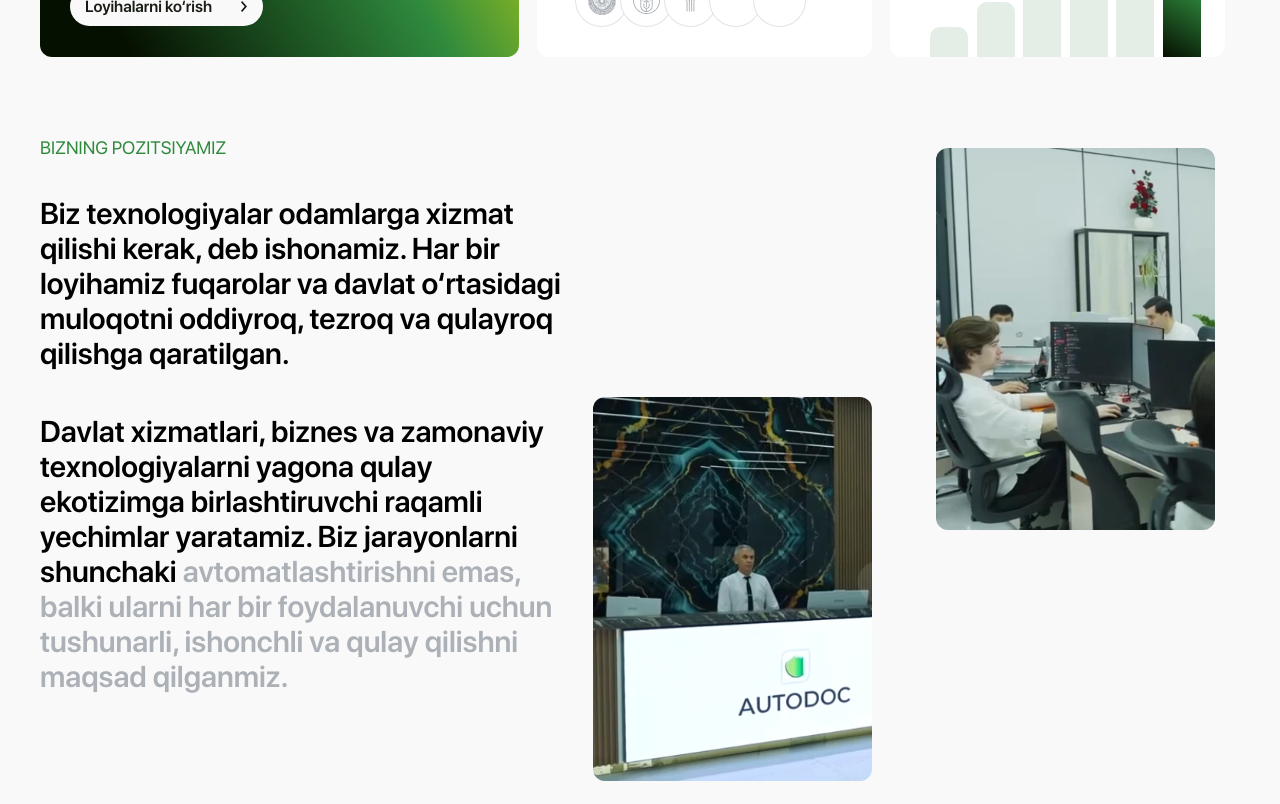
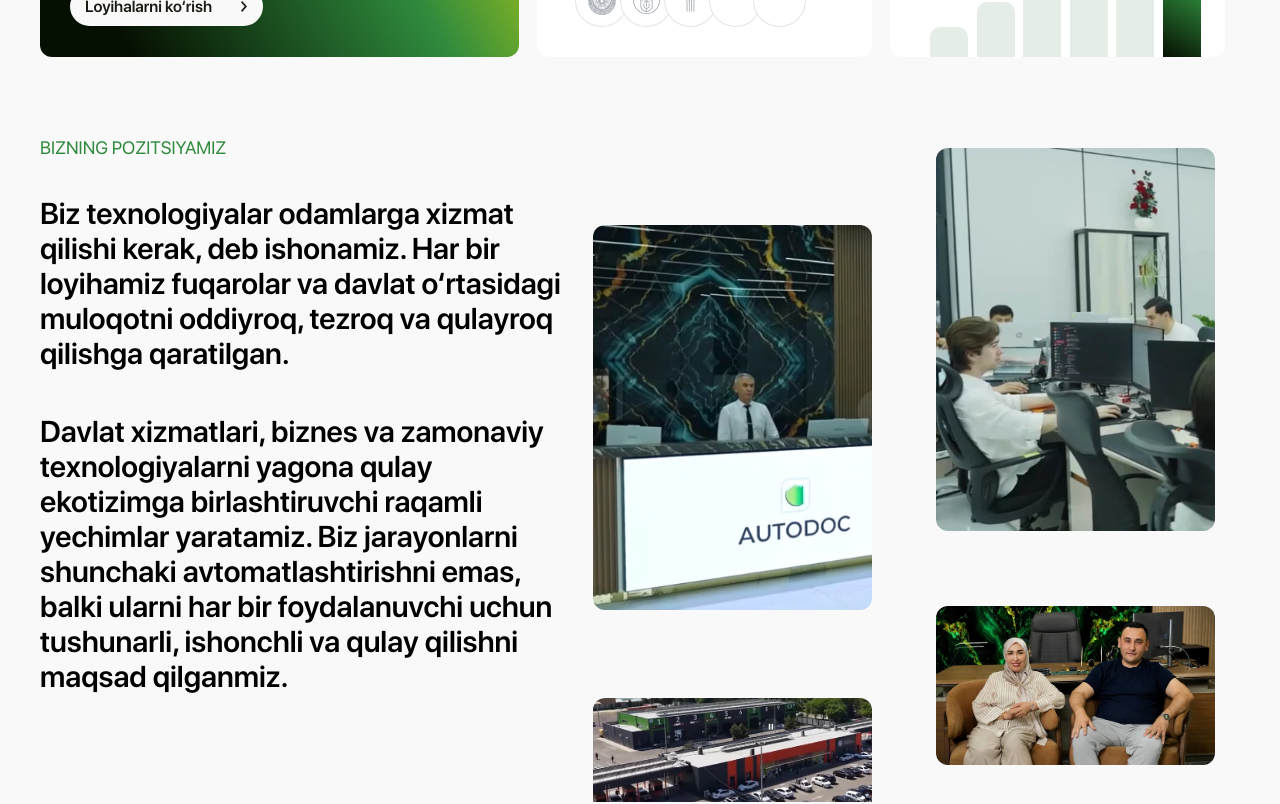
Before and after one commit to ibrohim-developer/autodoc-landing, a Next.js app: page /uz in a window 1280 px wide. Shown: the part 1360-2164 px from the top of the page. Built offline with nearby package versions, Linux system fonts and the light colour scheme; no server answers.

Commit message:
Revert "Pin the Position section while its photo gallery scrolls"
Reverting for now; the section goes back to its static layout.

Co-Authored-By: Claude Opus 5.5 <noreply@anthropic.com>
Claude-Session: https://claude.ai/code/session_01A5z5EmE46u3Z6cr4Pj3QFF

```diff
--- a/src/components/sections/Position.tsx
+++ b/src/components/sections/Position.tsx
@@ -4,8 +4,9 @@ import reception from "@/assets/images/position/reception.webp";
 import team from "@/assets/images/position/team.webp";
 import railway from "@/assets/images/position/railway.webp";
 import meeting from "@/assets/images/position/meeting.webp";
+import { Container } from "@/components/ui/Container";
 import { anchors } from "@/content/navigation";
-import { PositionScroller } from "./PositionScroller";
+import { ScrollRevealText } from "./ScrollRevealText";
 
 const photoSizes = "(min-width: 1440px) 323px, (min-width: 1024px) 23vw, 50vw";
 
@@ -13,10 +14,19 @@ export function Position() {
   const t = useTranslations("Position");
 
   return (
-    <PositionScroller id={anchors.about} eyebrow={t("eyebrow")} paragraphs={[t("lead"), t("body")]}>
-      {/* Staggered and spread out at lg+ so the gallery scrolls past the pinned text; a plain two-column grid below. */}
-      <div className="grid grid-cols-2 gap-3 lg:gap-x-[10.2%] lg:pr-2.5">
-        <div className="flex flex-col gap-3 lg:gap-[280px] lg:pt-[260px]">
+    <section id={anchors.about} className="mt-16 lg:mt-20">
+      <Container className="lg:flex lg:gap-[26px]">
+        <div className="lg:w-[607px] lg:shrink">
+          <h2 className="text-[18px]/[21px] text-brand">{t("eyebrow")}</h2>
+          <ScrollRevealText
+            paragraphs={[t("lead"), t("body")]}
+            className="mt-[38px] space-y-7 md:space-y-[43px]"
+            paragraphClassName="text-[22px]/[28px] font-semibold md:text-[30px]/[35px]"
+          />
+        </div>
+        {/* Staggered at lg+, a plain two-column grid below. */}
+        <div className="mt-12 grid grid-cols-2 gap-3 lg:mt-0 lg:w-[727px] lg:min-w-0 lg:shrink lg:gap-x-[10.2%] lg:pr-2.5">
+          <div className="flex flex-col gap-3 lg:gap-[88px] lg:pt-[88px]">
             <Image
               src={reception}
               alt={t("photos.reception")}
@@ -24,15 +34,18 @@ export function Position() {
               placeholder="blur"
               className="aspect-[321/442] h-auto w-full rounded-card object-cover"
             />
+            <div className="relative aspect-[321/120] overflow-hidden rounded-t-card">
               <Image
                 src={railway}
                 alt={t("photos.railway")}
+                fill
                 sizes={photoSizes}
                 placeholder="blur"
-            className="aspect-[681/394] h-auto w-full rounded-card object-cover"
+                className="object-cover object-top"
               />
             </div>
-        <div className="flex flex-col gap-3 lg:gap-[280px] lg:pt-[11px]">
+          </div>
+          <div className="flex flex-col gap-3 lg:gap-[75px] lg:pt-[11px]">
             <Image
               src={team}
               alt={t("photos.team")}
@@ -49,6 +62,7 @@ export function Position() {
             />
           </div>
         </div>
-    </PositionScroller>
+      </Container>
+    </section>
   );
 }
--- a/src/components/sections/PositionScroller.tsx
+++ /dev/null
@@ -1,109 +0,0 @@
-"use client";
-
-import { useEffect, useRef, useState, type ReactNode } from "react";
-import { Container } from "@/components/ui/Container";
-import { ScrollRevealText } from "./ScrollRevealText";
-
-type Props = {
-  id: string;
-  eyebrow: string;
-  paragraphs: string[];
-  children: ReactNode;
-};
-
-// Space left under the last card when the gallery stops scrolling.
-const END_GAP = 80;
-
-// At lg+ the section pins to the viewport while the photo gallery scrolls up past the text,
-// then releases into normal page scroll once the last card is in view.
-export function PositionScroller({ id, eyebrow, paragraphs, children }: Props) {
-  const sectionRef = useRef<HTMLElement>(null);
-  const frameRef = useRef<HTMLDivElement>(null);
-  const galleryRef = useRef<HTMLDivElement>(null);
-  // Reveal progress while pinned; null hands the text back to its own scroll tracking.
-  const [progress, setProgress] = useState<number | null>(null);
-
-  useEffect(() => {
-    const section = sectionRef.current;
-    const frame = frameRef.current;
-    const gallery = galleryRef.current;
-    if (!section || !frame || !gallery) return;
-
-    const desktop = window.matchMedia("(min-width: 1024px)");
-    const reducedMotion = window.matchMedia("(prefers-reduced-motion: reduce)");
-    let travel = 0;
-    let rafId = 0;
-
-    const update = () => {
-      rafId = 0;
-      if (!travel) return;
-      const top = section.getBoundingClientRect().top;
-      const shift = Math.min(travel, Math.max(0, -top));
-      gallery.style.transform = `translate3d(0, ${-shift}px, 0)`;
-      // Words start coloring as the section enters and finish together with the gallery.
-      const start = window.innerHeight * 0.85;
-      setProgress(Math.min(1, Math.max(0, (start - top) / (start + travel))));
-    };
-    const schedule = () => {
-      if (!rafId) rafId = requestAnimationFrame(update);
-    };
-
-    const measure = () => {
-      // offsetTop/offsetHeight ignore the transform, so this is the gallery's resting layout.
-      const overflow = gallery.offsetTop + gallery.offsetHeight + END_GAP - window.innerHeight;
-      travel = desktop.matches && !reducedMotion.matches ? Math.max(0, Math.round(overflow)) : 0;
-      if (travel) {
-        frame.dataset.pinned = "";
-        section.style.height = `${window.innerHeight + travel}px`;
-      } else {
-        delete frame.dataset.pinned;
-        section.style.height = "";
-        gallery.style.transform = "";
-        setProgress(null);
-      }
-      schedule();
-    };
-
-    const observer = new ResizeObserver(measure);
-    observer.observe(gallery);
-    window.addEventListener("scroll", schedule, { passive: true });
-    window.addEventListener("resize", measure);
-    desktop.addEventListener("change", measure);
-    reducedMotion.addEventListener("change", measure);
-    return () => {
-      cancelAnimationFrame(rafId);
-      observer.disconnect();
-      window.removeEventListener("scroll", schedule);
-      window.removeEventListener("resize", measure);
-      desktop.removeEventListener("change", measure);
-      reducedMotion.removeEventListener("change", measure);
-    };
-  }, []);
-
-  return (
-    <section ref={sectionRef} id={id} className="mt-16 lg:mt-0">
-      <div
-        ref={frameRef}
-        className="relative lg:pt-20 data-pinned:sticky data-pinned:top-0 data-pinned:h-screen data-pinned:overflow-hidden"
-      >
-        <Container className="lg:flex lg:gap-[26px]">
-          <div className="lg:w-[607px] lg:shrink">
-            <h2 className="text-[18px]/[21px] text-brand">{eyebrow}</h2>
-            <ScrollRevealText
-              paragraphs={paragraphs}
-              progress={progress ?? undefined}
-              className="mt-[38px] space-y-7 md:space-y-[43px]"
-              paragraphClassName="text-[22px]/[28px] font-semibold md:text-[30px]/[35px]"
-            />
-          </div>
-          <div
-            ref={galleryRef}
-            className="mt-12 lg:mt-0 lg:w-[727px] lg:min-w-0 lg:shrink lg:will-change-transform"
-          >
-            {children}
-          </div>
-        </Container>
-      </div>
-    </section>
-  );
-}
--- a/src/components/sections/ScrollRevealText.tsx
+++ b/src/components/sections/ScrollRevealText.tsx
@@ -7,22 +7,18 @@ type Props = {
   paragraphs: string[];
   className?: string;
   paragraphClassName?: string;
-  // Drives the reveal from outside (0–1) instead of the block's own scroll position.
-  progress?: number;
 };
 
 // Colors words from muted to black as the block scrolls through the viewport.
-export function ScrollRevealText({ paragraphs, className, paragraphClassName, progress }: Props) {
+export function ScrollRevealText({ paragraphs, className, paragraphClassName }: Props) {
   const ref = useRef<HTMLDivElement>(null);
   const words = paragraphs.map((text) => text.split(/\s+/));
   const total = words.reduce((count, list) => count + list.length, 0);
-  const [ownRevealed, setRevealed] = useState(0);
-  const controlled = progress !== undefined;
-  const revealed = controlled ? Math.round(progress * total) : ownRevealed;
+  const [revealed, setRevealed] = useState(0);
 
   useEffect(() => {
     const element = ref.current;
-    if (!element || controlled) return;
+    if (!element) return;
 
     let frame = 0;
     const reducedMotion = window.matchMedia("(prefers-reduced-motion: reduce)");
@@ -53,7 +49,7 @@ export function ScrollRevealText({ paragraphs, className, paragraphClassName, pr
       window.removeEventListener("scroll", schedule);
       window.removeEventListener("resize", schedule);
     };
-  }, [total, controlled]);
+  }, [total]);
 
   let index = 0;
   return (
```
Lines whose indentation alone changed are shown as unchanged.
